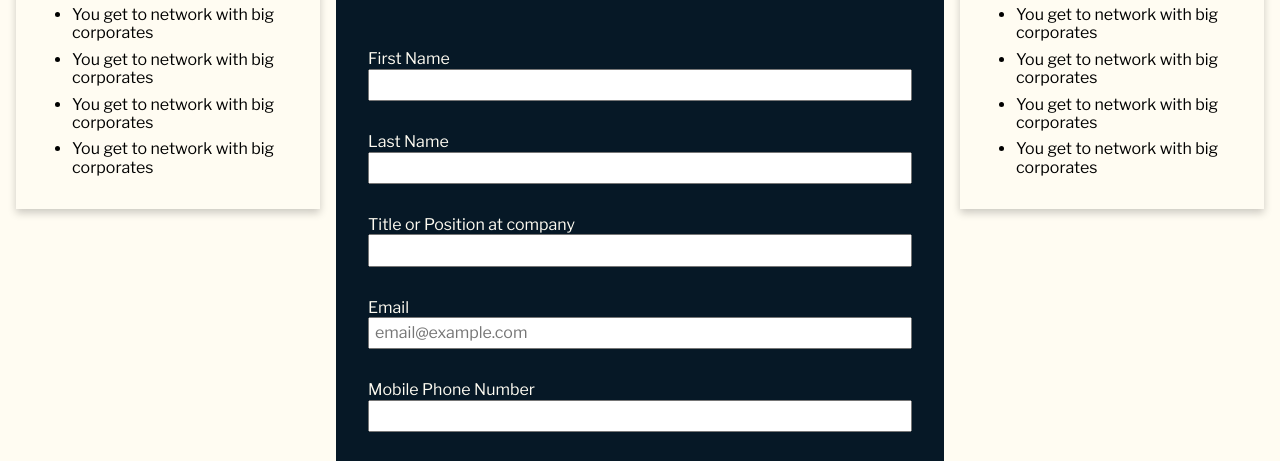
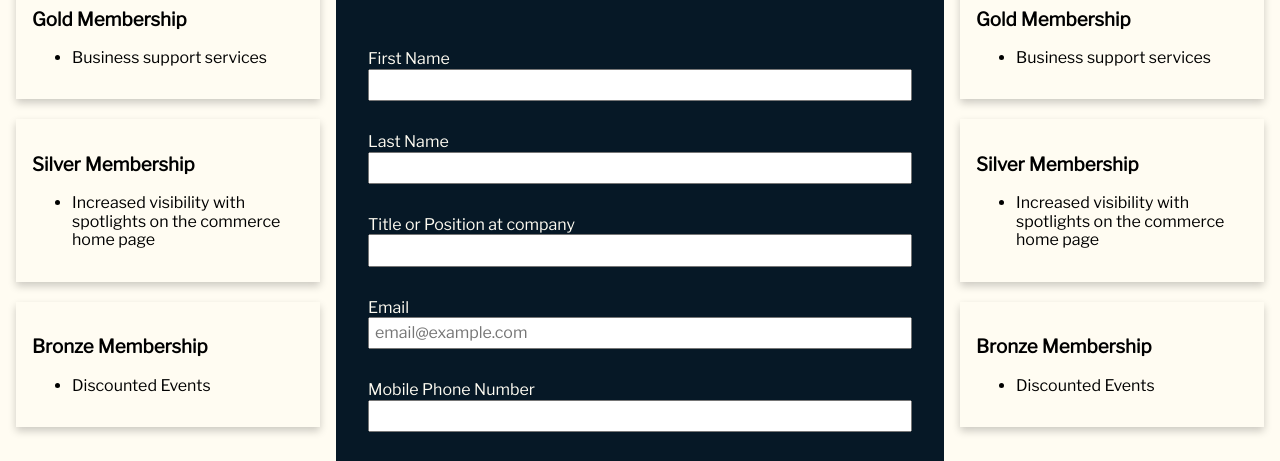
Before and after one commit to AaronCDee/wdd230, a plain HTML site: page chamber/join.html in a window 1280 px wide. Shown: the part 285-746 px from the top of the page. Drawn offline with nearby package versions, Linux system fonts and the light colour scheme.

Commit message:
feat: adding better member benefits

```diff
--- a/chamber/data/members.json
+++ b/chamber/data/members.json
@@ -6,7 +6,7 @@
       "phone": "555-123-4567",
       "website": "http://www.techinnovators.com",
       "image": "tech_innovators.svg",
-      "membership_level": "Platinum",
+      "membership_level": "Bronze",
       "other_information": "Leading the way in technological innovation."
     },
     {
@@ -60,7 +60,7 @@
       "phone": "555-321-0987",
       "website": "http://www.travelexplorers.com",
       "image": "travel_explorers.svg",
-      "membership_level": "Platinum",
+      "membership_level": "Bronze",
       "other_information": "Embarking on unforgettable journeys around the world."
     }
   ]
--- a/chamber/join.html
+++ b/chamber/join.html
@@ -39,11 +39,21 @@
       <section>
         <h2 class="text-center">Membership Benefits</h2>
         <div class="card">
+          <h3>Gold Membership</h3>
           <ul class="benefits-list">
-            <li>You get to network with big corporates</li>
-            <li>You get to network with big corporates</li>
-            <li>You get to network with big corporates</li>
-            <li>You get to network with big corporates</li>
+            <li>Business support services</li>
+          </ul>
+        </div>
+        <div class="card">
+          <h3>Silver Membership</h3>
+          <ul class="benefits-list">
+            <li>Increased visibility with spotlights on the commerce home page</li>
+          </ul>
+        </div>
+        <div class="card">
+          <h3>Bronze Membership</h3>
+          <ul class="benefits-list">
+            <li>Discounted Events</li>
           </ul>
         </div>
       </section>
@@ -103,11 +113,21 @@
       <section>
         <h2 class="text-center">Membership Benefits</h2>
         <div class="card">
+          <h3>Gold Membership</h3>
           <ul class="benefits-list">
-            <li>You get to network with big corporates</li>
-            <li>You get to network with big corporates</li>
-            <li>You get to network with big corporates</li>
-            <li>You get to network with big corporates</li>
+            <li>Business support services</li>
+          </ul>
+        </div>
+        <div class="card">
+          <h3>Silver Membership</h3>
+          <ul class="benefits-list">
+            <li>Increased visibility with spotlights on the commerce home page</li>
+          </ul>
+        </div>
+        <div class="card">
+          <h3>Bronze Membership</h3>
+          <ul class="benefits-list">
+            <li>Discounted Events</li>
           </ul>
         </div>
       </section>
```
